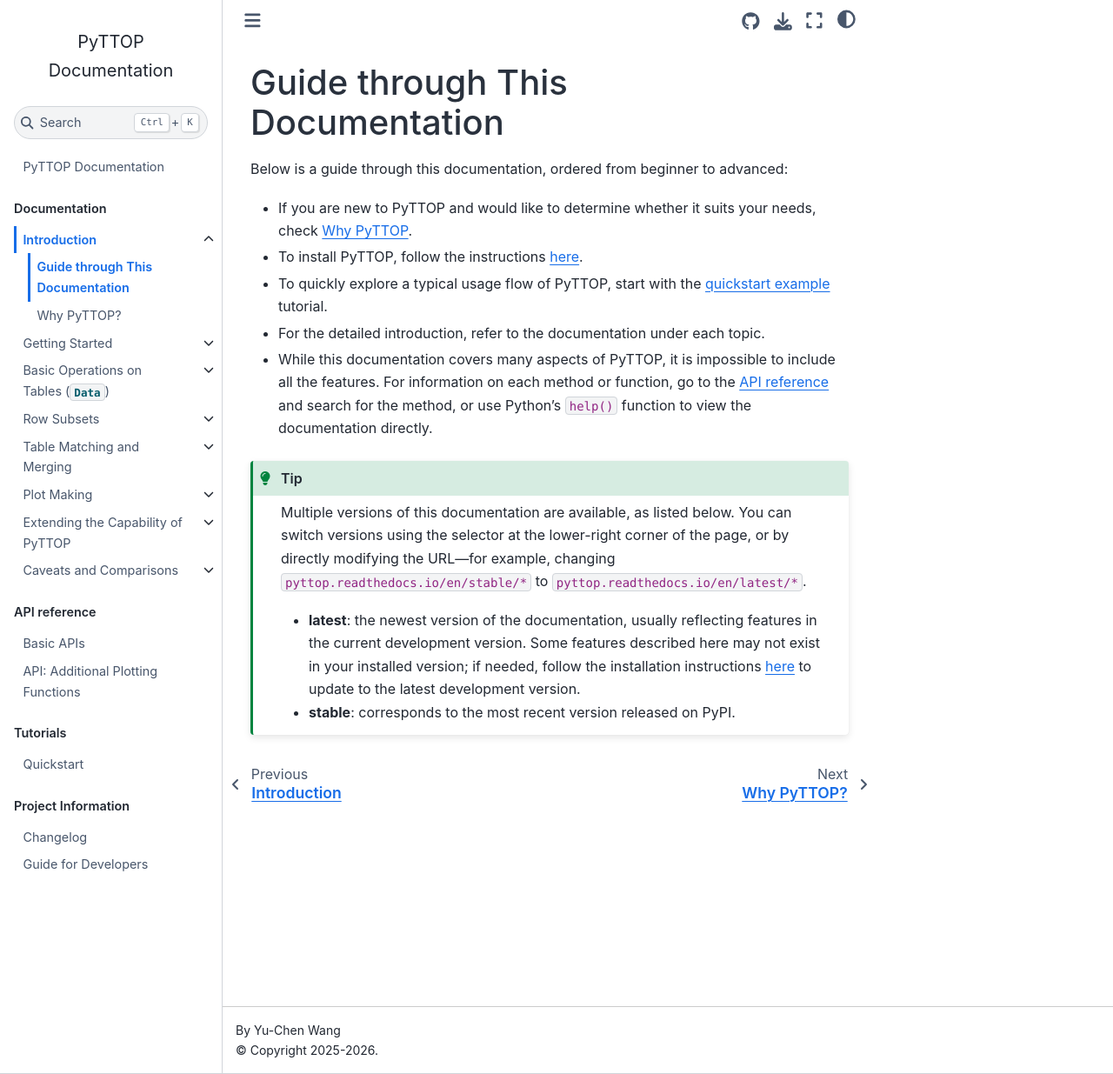
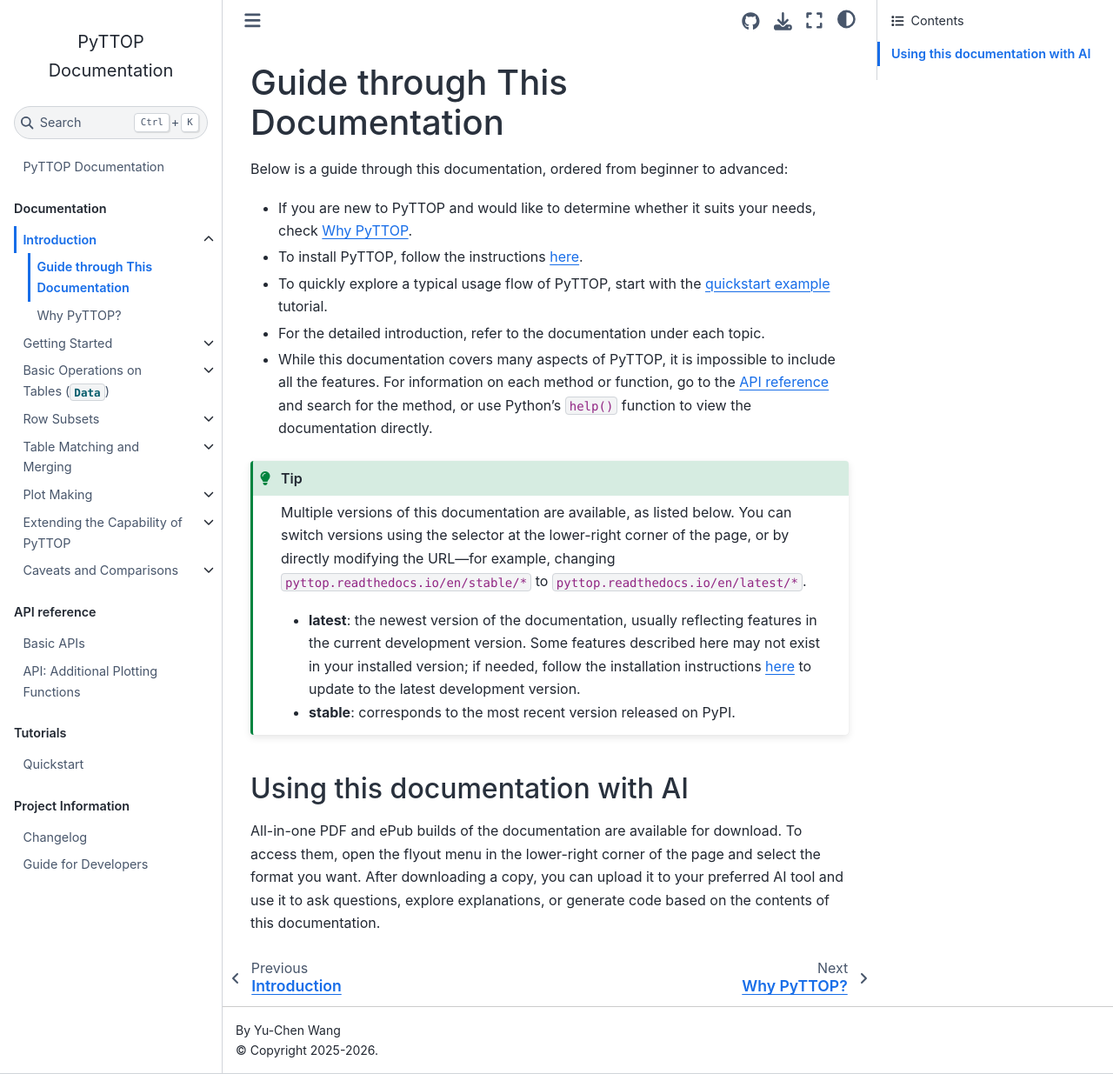
Before and after one commit to ycwang-astro/pyttop-docs, a Jupyter Book: the page built from docs/intro/how_to_use.md, in a window 1280 px wide and 1235 px high. Shown: the whole window at 87% size. Built offline with Jupyter Book 1.0.4 settings and Sphinx 7.4.7 and the Sphinx Book theme 1.1.4, drawn with Linux system fonts in a browser that asks for light colours.

Commit message:
minor updates

````diff
--- a/docs/intro/how_to_use.md
+++ b/docs/intro/how_to_use.md
@@ -13,3 +13,6 @@ Multiple versions of this documentation are available, as listed below. You can
 - **latest**: the newest version of the documentation, usually reflecting features in the current development version. Some features described here may not exist in your installed version; if needed, follow the installation instructions [here](../start/Installation) to update to the latest development version.
 - **stable**: corresponds to the most recent version released on PyPI.
 ```
+
+## Using this documentation with AI
+All-in-one PDF and ePub builds of the documentation are available for download. To access them, open the flyout menu in the lower-right corner of the page and select the format you want. After downloading a copy, you can upload it to your preferred AI tool and use it to ask questions, explore explanations, or generate code based on the contents of this documentation.
````
Also changed, not shown: docs/intro/why.md (+1 -1 lines).
